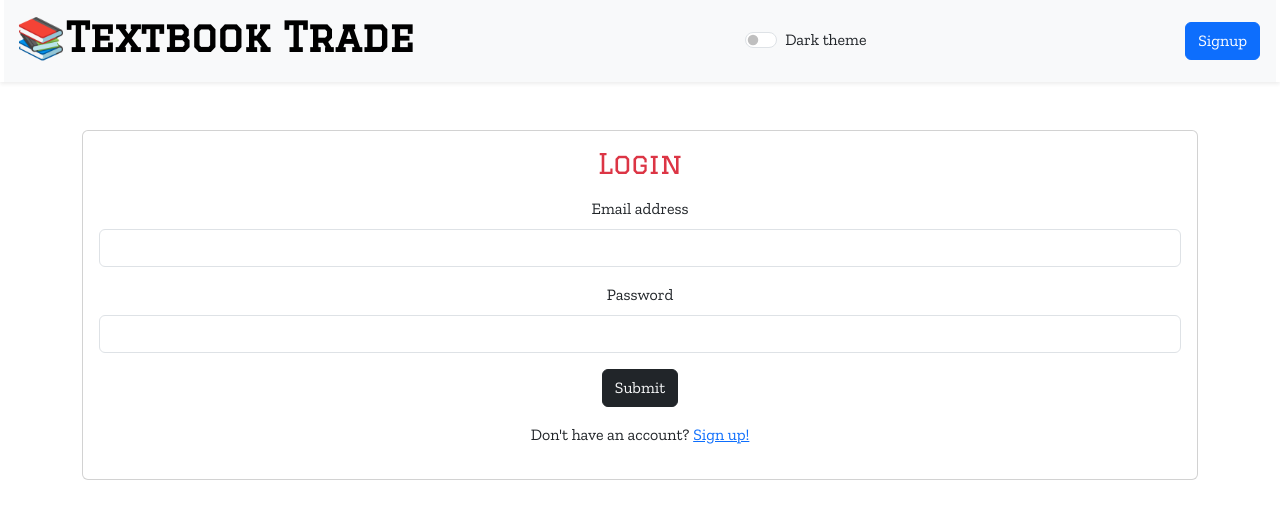
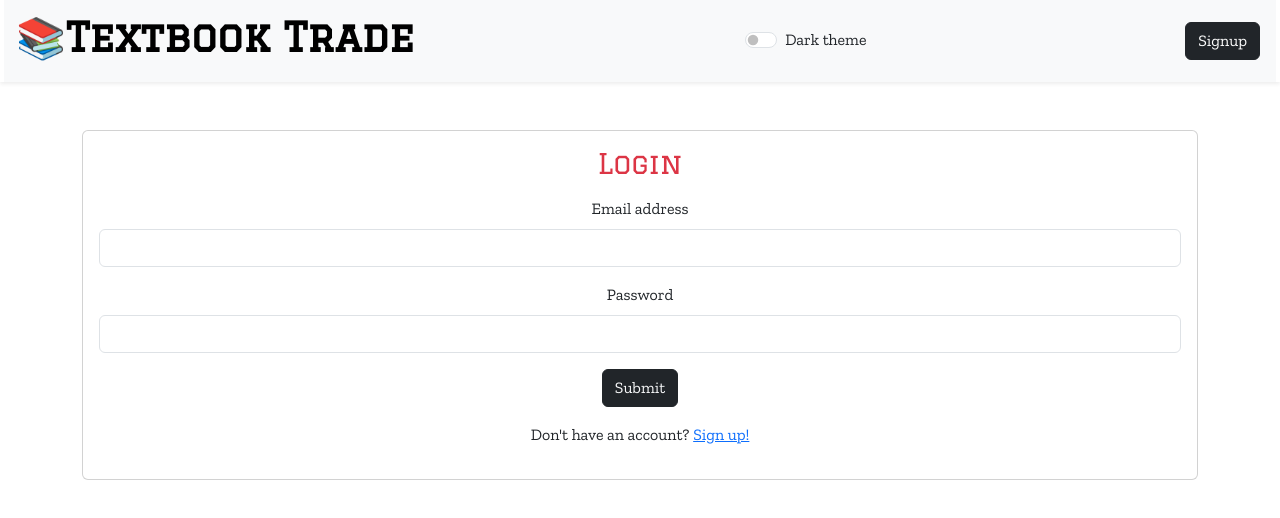
Before and after one commit to camillebagnani/textbook-trade, a React (Vite) app in the folder client/: page / in a window 1280 px wide. Shown: the top 518 px of the page. Built offline with nearby package versions, Linux system fonts and the light colour scheme; no server answers; a web font is replaced by a local one.

Commit message:
signup button color change

```diff
--- a/client/src/components/BookItemUpdate/index.jsx
+++ b/client/src/components/BookItemUpdate/index.jsx
@@ -138,7 +138,7 @@ const BookItemUpdate = (props) => {
                             <button
                                 type="submit"
                                 className={
-                                    submitted ? "btn btn-primary d-none" : "btn btn-dark"
+                                    submitted ? "btn btn-dark d-none" : "btn btn-dark"
                                 }
                             >
                                 Submit
--- a/client/src/components/Nav/index.jsx
+++ b/client/src/components/Nav/index.jsx
@@ -45,7 +45,7 @@ function Nav() {
       return (
         <ul className="nav justify-content-end">
           <li className="nav-item mx-1">
-            <a className="btn btn-primary" aria-current="page" href="/signup" role="button">
+            <a className="btn btn-dark" aria-current="page" href="/signup" role="button">
               Signup
             </a>
           </li>
```
